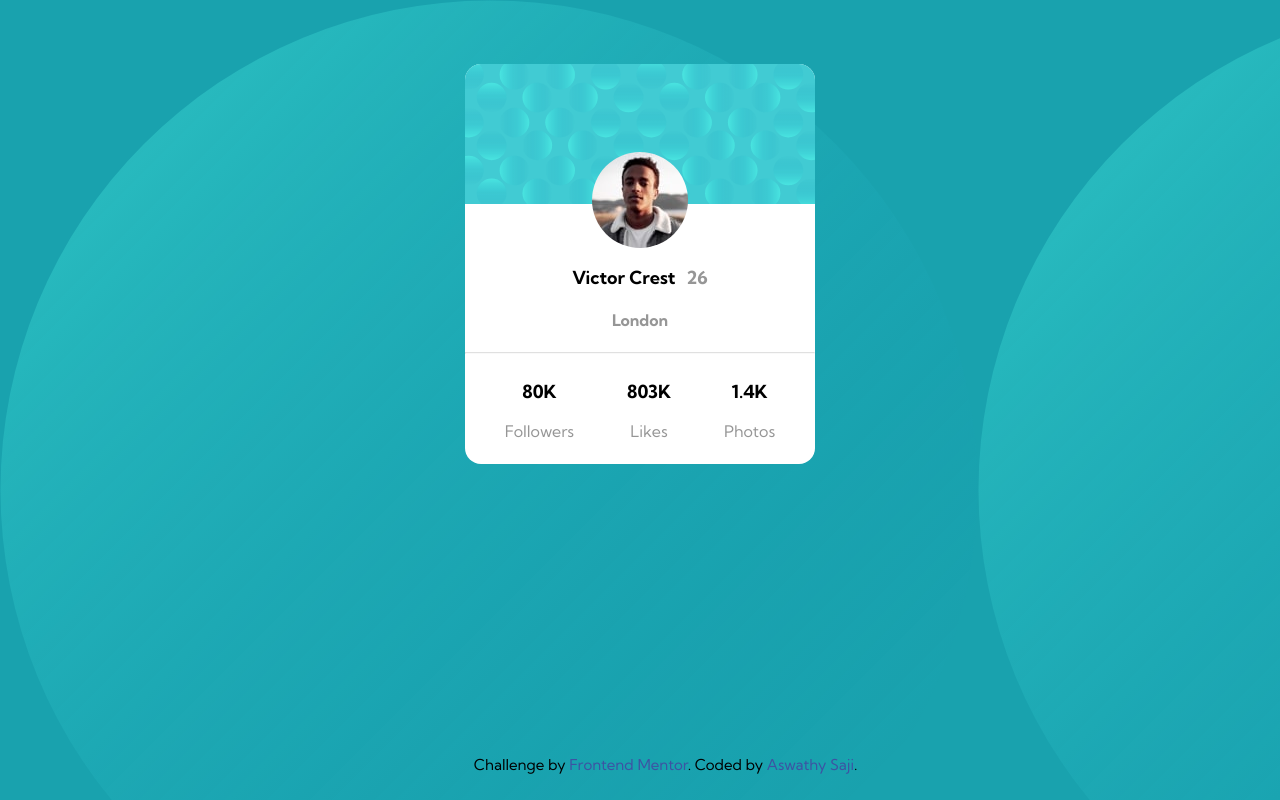
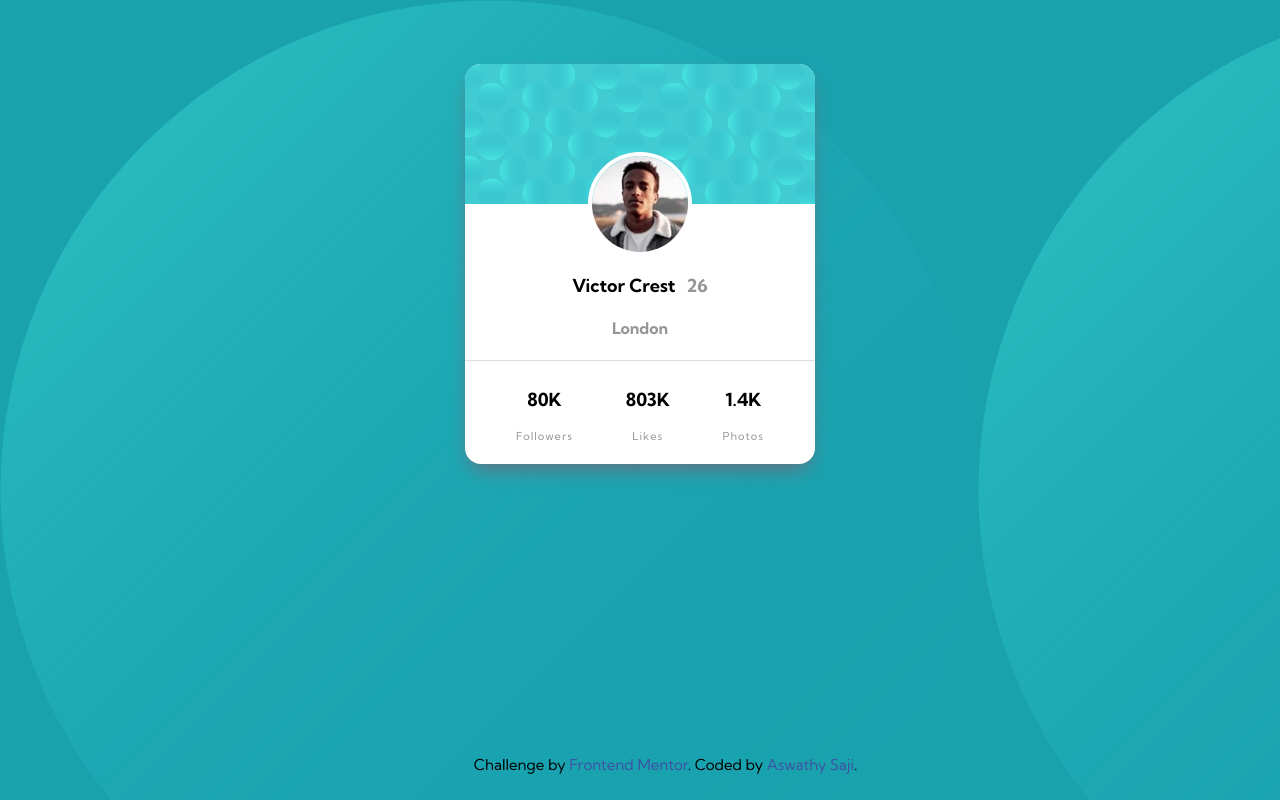
Before and after one commit to aswathysaji/frontend-challenge-profile-card, a plain HTML site: page index.html in a window 1280 px wide. Drawn offline with Linux system fonts and the light colour scheme.

Commit message:
Update style.css

```diff
--- a/style.css
+++ b/style.css
@@ -14,6 +14,7 @@ body{
     background-color: #fff;
     border-radius: 1rem;
     margin: 0 auto;
+    box-shadow: 0px 10px 20px -5px hsl(227, 10%, 46%);
     margin-top: 5%;
 }
 h3{
@@ -26,7 +27,8 @@ span{
     padding-left: 2%;
 }
 p{
-    margin-top: 0;
+   font-size: 11px;
+   letter-spacing: 1px;
 }
 hr{
     opacity: 0.3;
@@ -42,6 +44,8 @@ hr{
     margin-right: auto;
     margin-top: -16%;
     border-radius: 50%;
+    border: 4px solid white;
+    position: relative;
 }
 .body h3,.body h4{
     text-align: center;
```
